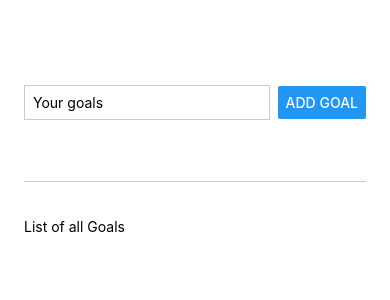
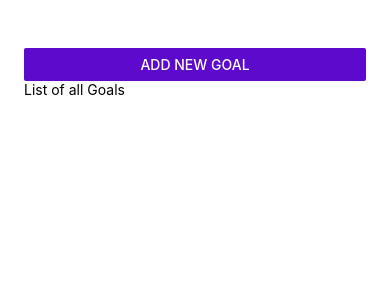
Before and after one commit to anandsimmy/rn-course, a React Native app: screen / in a window 390 px wide. Shown: the top 300 px of the page. Built offline with nearby package versions, Linux system fonts and the light colour scheme.

Commit message:
added modal

```diff
--- a/App.js
+++ b/App.js
@@ -7,10 +7,12 @@ import {
   TextInput,
   FlatList,
   Pressable,
+  Modal,
 } from 'react-native';
 
 const App = () => {
   const [enteredGoalText, setEnteredGoalText] = useState('');
+  const [modalVisible, setModalVisible] = useState(false);
   const [courseGoals, setCourseGoals] = useState([]);
 
   const textInputHandler = (event) => {
@@ -26,34 +28,40 @@ const App = () => {
       ];
     });
     setEnteredGoalText('');
+    setModalVisible(false);
   };
 
-  const onPressFunction = (index) => {
-    console.log('pressed', index);
+  const deleteGoalHandler = (id) => {
+    console.log('pressed', id);
+    // setCourseGoals((currentGoals) => {
+    //   currentGoals.splice(index, 1);
+    //   return [...currentGoals];
+    // });
     setCourseGoals((currentGoals) => {
-      currentGoals.splice(index, 1);
-      return [...currentGoals];
+      return currentGoals.filter((currentGoal) => {
+        return currentGoal.key !== id;
+      });
     });
   };
 
   return (
     <View style={styles.container}>
-      <View style={styles.inputWrapper}>
-        <TextInput
-          style={styles.inputStyles}
-          placeholder='Your goals'
-          onChangeText={textInputHandler}
-          value={enteredGoalText}
-        />
-        <Button onPress={addGoalHandler} title='Add Goal' />
-      </View>
+      <Button
+        title='Add New Goal'
+        onPress={() => setModalVisible(true)}
+        color='#5e0acc'
+      />
+
       <View style={styles.listWrapper}>
         <Text>List of all Goals</Text>
         <FlatList
           data={courseGoals}
           renderItem={(itemData) => {
             return (
-              <Pressable onPress={() => onPressFunction(itemData.index)}>
+              <Pressable
+                android_ripple={{ color: '#ddddd', borderless: true }}
+                onPress={() => deleteGoalHandler(itemData.item.key)}
+              >
                 <View style={styles.listItemStyles}>
                   <Text style={styles.listText}>{itemData.item.text}</Text>
                 </View>
@@ -73,23 +81,27 @@ const App = () => {
 const styles = StyleSheet.create({
   container: {
     flex: 1,
-    paddingTop: 24,
-    paddingHorizontal: 24,
+    margin: 24,
+    marginTop: 48,
+  },
+  modalWrapper: {
+    flex: 1,
+    justifyContent: 'center',
+    alignItems: 'center',
+    padding: 24,
   },
   inputWrapper: {
-    flex: 1,
-    flexDirection: 'row',
-    alignItems: 'center',
-    marginBottom: 36,
+    height: 200,
+    width: '100%',
+    justifyContent: 'space-between',
     borderBottomWidth: 1,
     borderBottomColor: '#ccc',
+    margin: 8,
   },
   inputStyles: {
-    flex: 1,
     borderWidth: 1,
     borderColor: '#ccc',
     padding: 8,
-    marginRight: 8,
   },
   listWrapper: {
     flex: 4,
```
